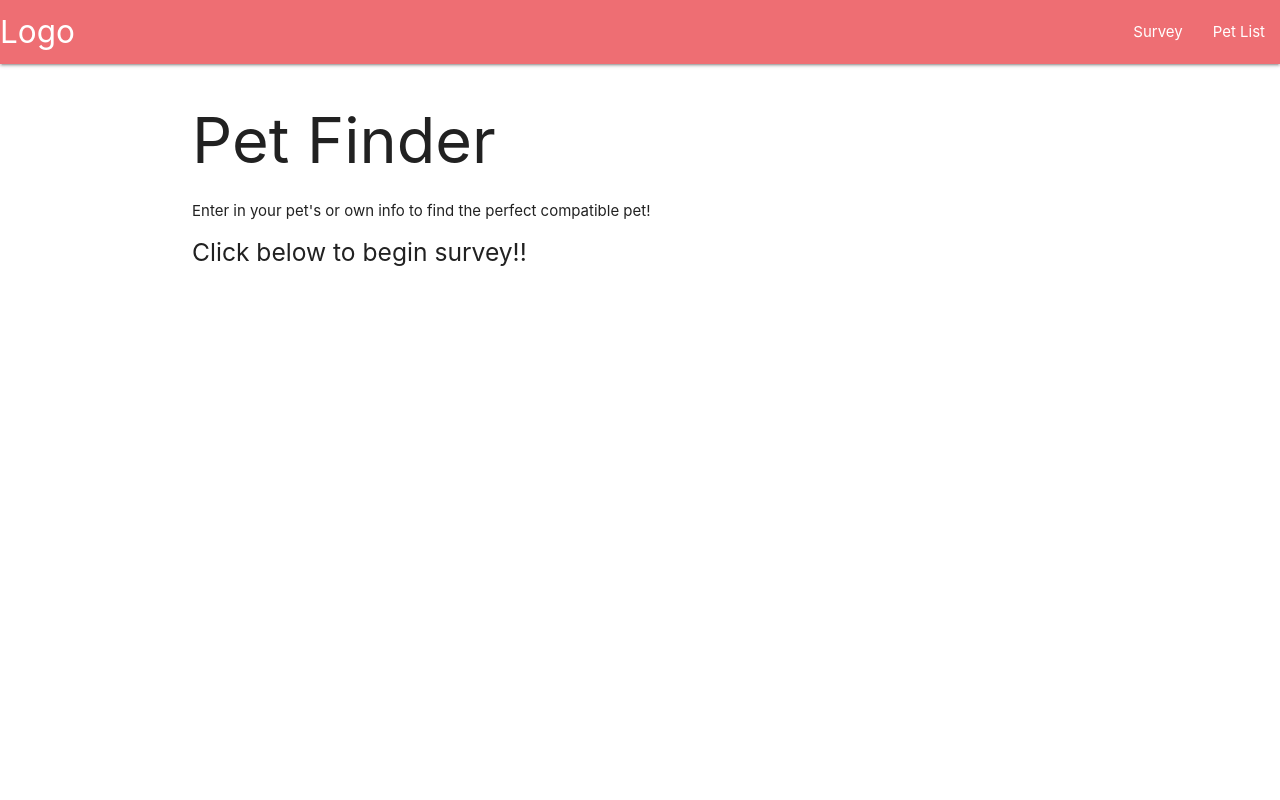
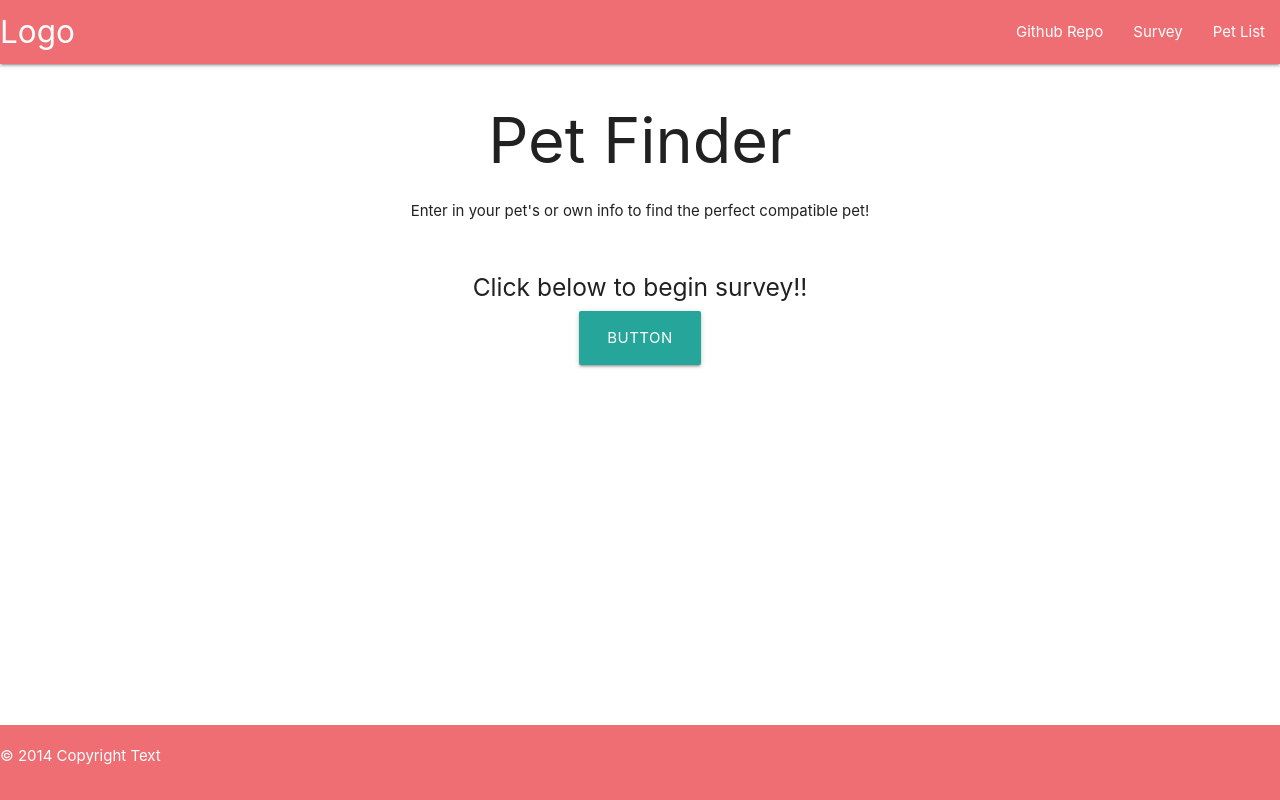
Before and after one commit to kayjlou/PetFinder, a plain HTML site: page app/public/home.html in a window 1280 px wide. Drawn offline with nearby package versions, Linux system fonts and the light colour scheme.

Commit message:
Updated styling

```diff
--- a/app/assets/style.css
+++ b/app/assets/style.css
@@ -5,3 +5,34 @@
 .nav-wrapper {
   width: 100%;
 }
+
+.title {
+  width: 100%;
+  text-align: center;
+}
+
+.buttons {
+  width: 100%;
+  text-align: center;
+  padding: 20px;
+}
+
+.page-footer {
+  position: absolute;
+  bottom: 0;
+  width: 100%;
+  height: 5rem;
+  /* Footer height */
+}
+
+
+
+body {
+  display: flex;
+  min-height: 100vh;
+  flex-direction: column;
+}
+
+main {
+  flex: 1 0 auto;
+}
--- a/app/public/home.html
+++ b/app/public/home.html
@@ -13,13 +13,14 @@
 
     <!-- Compiled and minified JavaScript -->
     <script src="https://cdnjs.cloudflare.com/ajax/libs/materialize/1.0.0/js/materialize.min.js"></script>
+    <link rel="stylesheet" href="../assets/style.css" />
   </head>
   <body>
     <nav>
       <div class="nav-wrapper">
         <a href="#" class="brand-logo">Logo</a>
         <ul id="nav-mobile" class="right hide-on-med-and-down">
-          <!-- <li><a href="sass.html">Sass</a></li> -->
+          <li><a href="sass.html">Github Repo</a></li>
           <li><a href="/survey">Survey</a></li>
           <li><a href="/api/pets">Pet List</a></li>
         </ul>
@@ -33,7 +34,16 @@
           Enter in your pet's or own info to find the perfect compatible pet!
         </p>
       </div>
-      <div class="buttons"><h5>Click below to begin survey!!</h5></div>
+      <div class="buttons">
+        <h5>Click below to begin survey!!</h5>
+        <a class="waves-effect waves-light btn-large" href="/survey">Button</a>
+      </div>
     </div>
+    <!-- Footer  -->
+    <footer class="page-footer">
+      <div class="container">
+        © 2014 Copyright Text
+      </div>
+    </footer>
   </body>
 </html>
```
